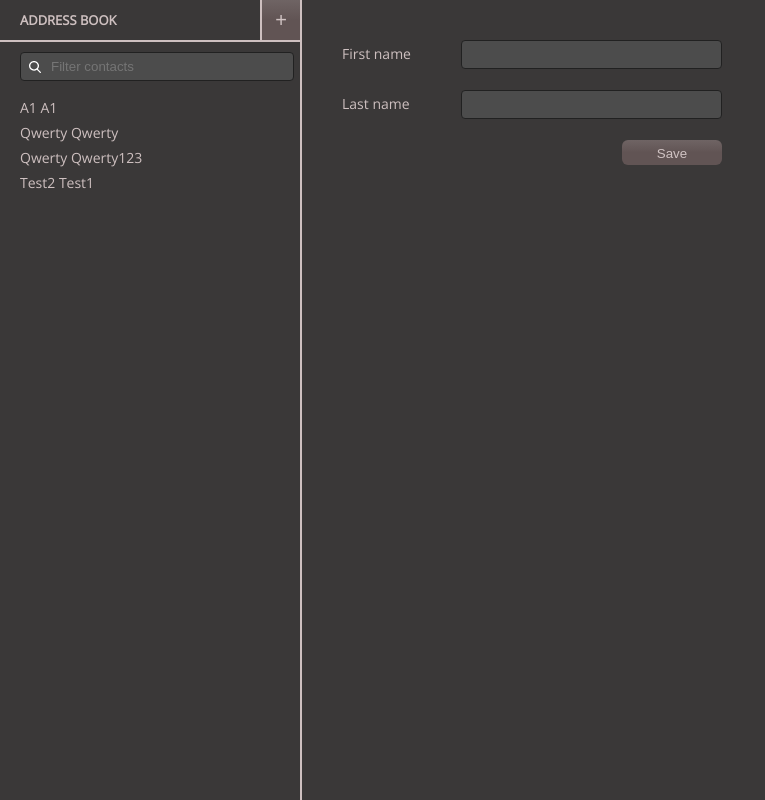
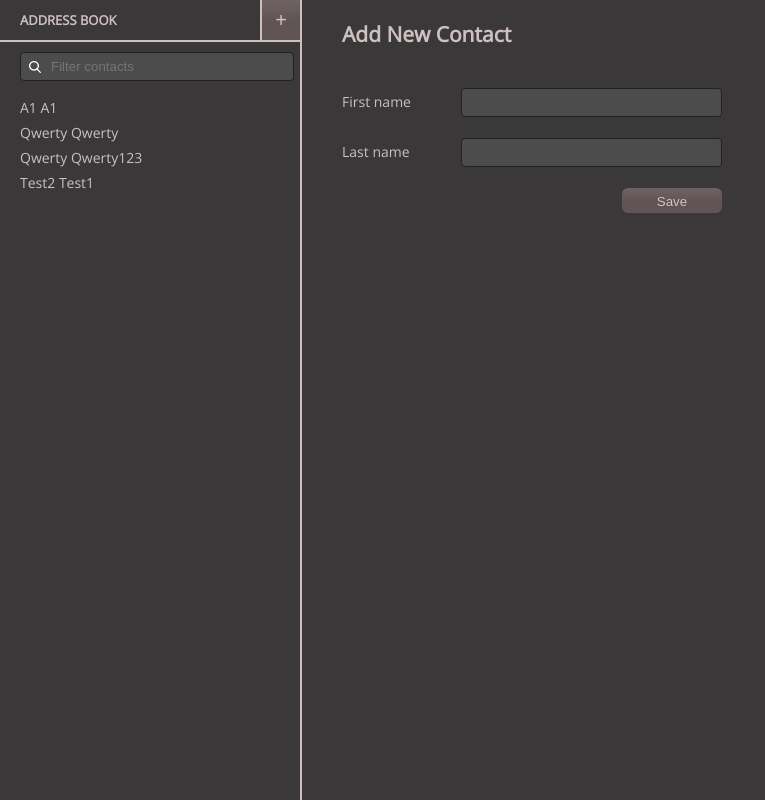
Before and after one commit to annajersey/addressBook, a React app: page / in a window 1280 px wide. Shown: the whole page, without its empty margins (0-765 px from the left). Built offline with nearby package versions, Linux system fonts and the light colour scheme.

Commit message:
Distinguish edit and create screens

```diff
--- a/src/components/Main/index.js
+++ b/src/components/Main/index.js
@@ -37,9 +37,11 @@ class Main extends React.Component {
 	}
 
 	render() {
+		let isNewContact = this.props.current.id<1;
 		return (
 			<section>
 				<form>
+					<h2>{isNewContact?"Add New Contact":"Edit Contact"}</h2>
 				<div className="formGroup">
 					<label htmlFor="firstname">First name</label>
 					<input autoComplete="off" id="firstname" value={this.state.person.name} name="name"
@@ -50,7 +52,7 @@ class Main extends React.Component {
 					       onChange={(e) => this.setState({person: {...this.state.person, lastname: e.target.value}})}/>
 				</div>
 				<div className="formGroup">
-					{this.props.current.id>=1&&<button onClick={(e) => this.Delete(e)}>Delete</button>}
+					{!isNewContact&&<button onClick={(e) => this.Delete(e)}>Delete</button>}
 					<button className="save" onClick={(e) => this.Save(e)}>Save</button>
 				</div>
 				<div className="errorText">{this.state.error}</div>
--- a/src/components/Main/main.scss
+++ b/src/components/Main/main.scss
@@ -1,13 +1,20 @@
 @import "../../assets/variables";
+
 section {
 	flex: 3;
-    padding: 40px;
+	padding: 10px 40px;
+
+	h2 {
+		margin: 10px 0 40px 0;
+	}
+
 	label {
 		width: 100px;
 		float: left;
 		height: 25px;
 		line-height: 27px;
 	}
+
 	.formGroup {
 		height: 50px;
 		width: 380px;
@@ -16,9 +23,7 @@ section {
 	button.save {
 		float: right;
 	}
-    input {
-        float: right;
-    }
+
 	input {
 		border-radius: 4px;
 		height: 25px;
@@ -27,6 +32,7 @@ section {
 		width: 250px;
 		border: 1px solid $elementsBorder;
 		padding-left: 7px;
+		float: right;
 	}
 
 	button {
```
Lines whose indentation alone changed are shown as unchanged.
